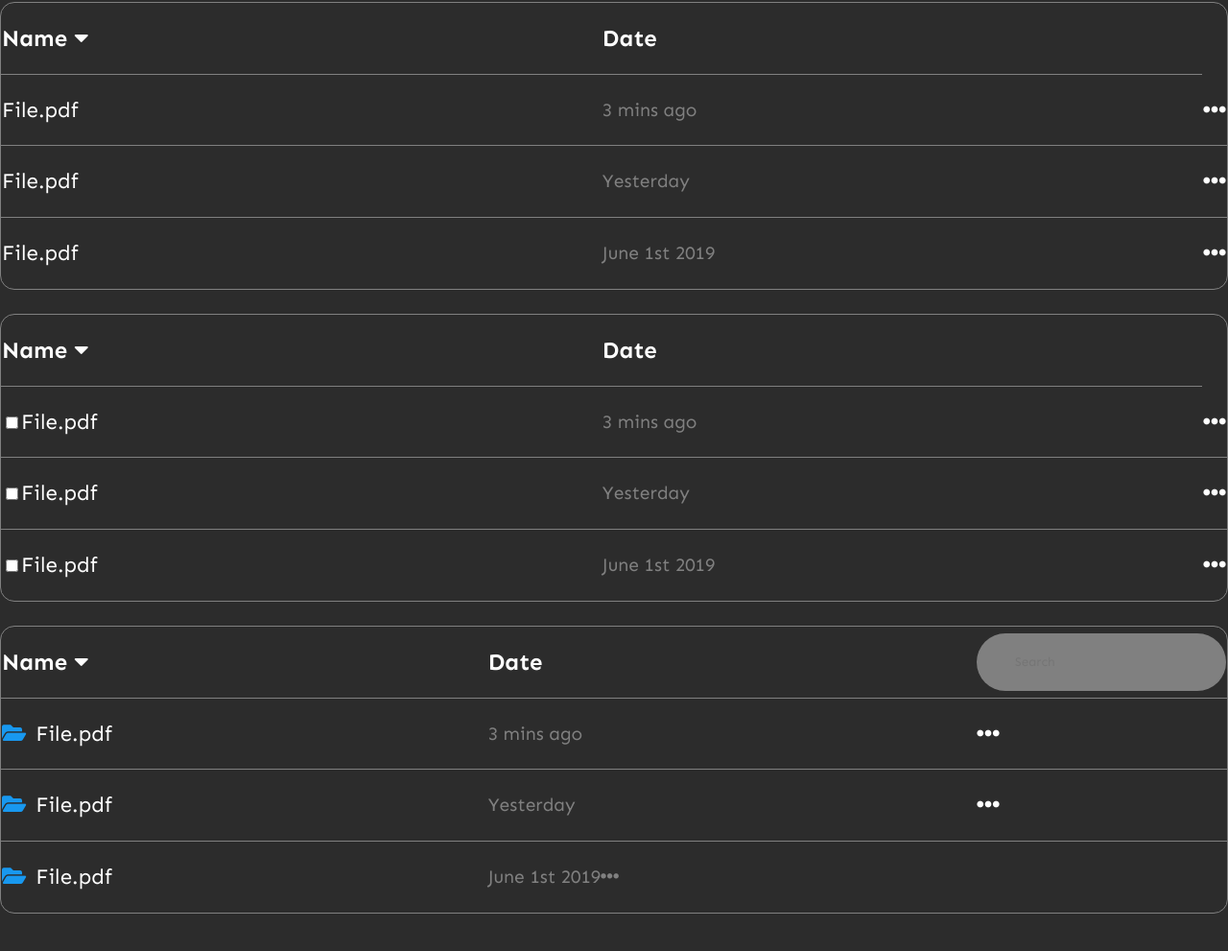
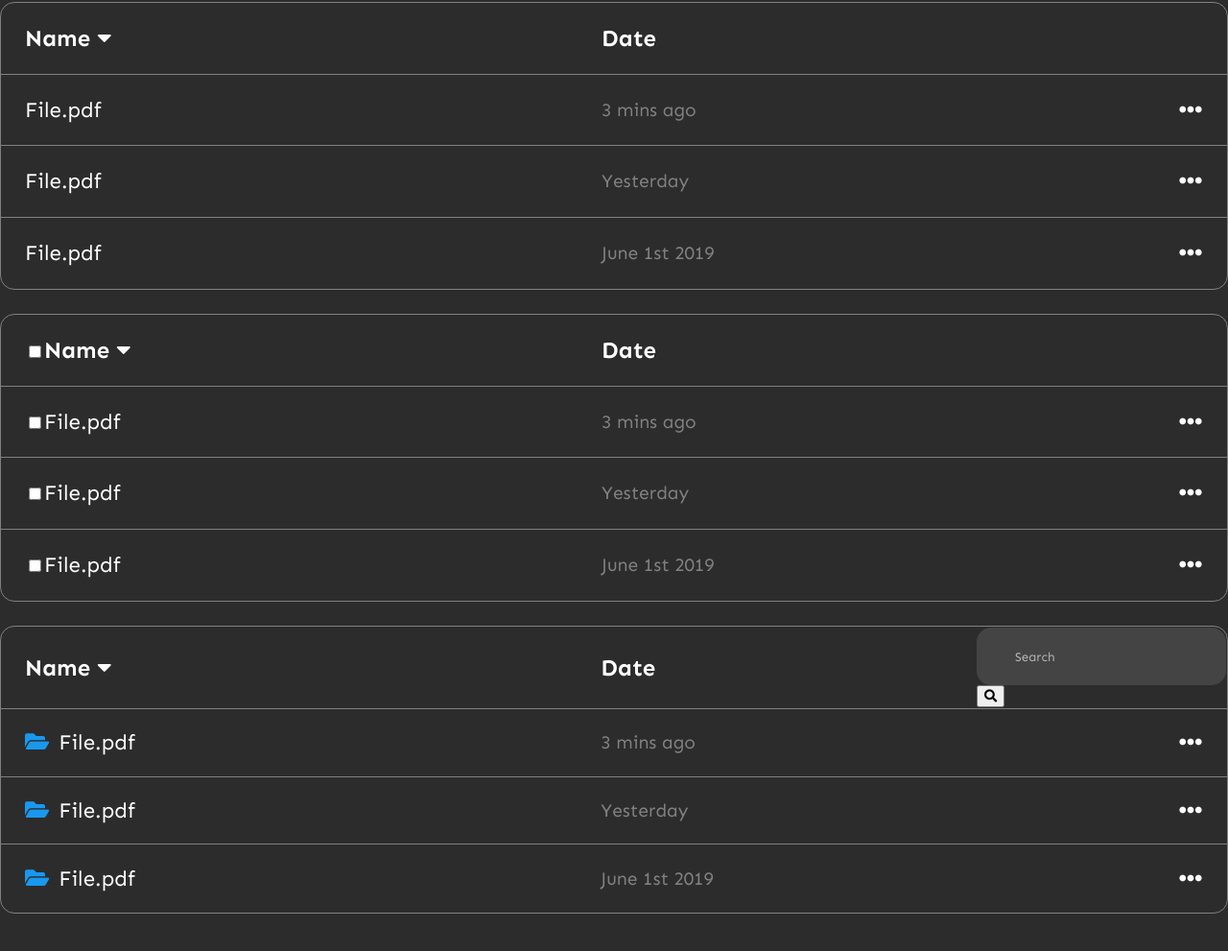
Before and after one commit to BestGak/HomeTask_For_Courses, a plain HTML site: page tableHometask.html in a window 1280 px wide. Shown: the part 123-1114 px from the top of the page at 96% size. Drawn offline with Linux system fonts and the light colour scheme.

Commit message:
UpdateMyHTML

```diff
--- a/scss/style.scss
+++ b/scss/style.scss
@@ -149,6 +149,12 @@ dd {
     border: 0px;
     margin-bottom: 120px;
     cursor: pointer;
+    transition: all .7s;
+    &:hover{
+      border: 1px solid #9c69e2;
+      color: grey;
+      background: none;
+    }
   }
 }
 
@@ -232,6 +238,12 @@ dd {
     line-height: 25.6px;
     color: #212353;
     text-decoration: none;
+    transition: all 1s;
+    &:hover{
+      border:1px solid #212353;
+      color: gray;
+      padding-left: 35px;
+    }
     }
     &:nth-child(1){
       background: url(../images/1img.jpg) center left no-repeat;
@@ -291,6 +303,8 @@ dd {
       display: flex;
       justify-content: space-between;
       padding-top: 53px;
+      max-width: 1050px;
+      margin: 0 auto;
       & ul{
         display: flex;
         align-items: center;
@@ -356,6 +370,10 @@ dd {
 .arrows{
   margin-right: 76px;
   color: #fff;
+  cursor: pointer;
+  & img:first-child{
+    margin-right: 10px ;
+  }
 }
 
 .fa-arrow-left{
@@ -429,6 +447,12 @@ dd {
     color: #fff;
     border: none;
     cursor: pointer;
+    transition: all .7s;
+    &:hover{
+      color: #F063B8;
+      border: 1px solid #212353;
+      background: none;
+    }
     &:nth-child(2){
       box-shadow: 0px 5px 5px 0px #4B5D681A;
       width: 210px;
@@ -438,13 +462,17 @@ dd {
       line-height: 25.6px;
       font-weight: 700;
       background: none;
+      transition: all .7s;
       cursor: pointer;
+      &:hover{
+        color: grey;
+        border: 1px solid #212353;
+      }
     }
   }
 }
 
 .footer {
-  margin-bottom: 100px;
   margin-top: 155px;
   &__container {
     display: flex;
@@ -519,6 +547,8 @@ dd {
   &__end {
     display: flex;
     justify-content: space-between;
+    padding-bottom: 100px;
+    padding-top: 118px;
   }
 
   &__end-copyright {
@@ -562,25 +592,31 @@ dd {
         color: #fff;
         font-size: 1.5em;
         font-weight: 600;
-        // border-bottom: 1px solid grey;
+        padding-left: 25px;
         &-i{
           width: 260px;
           height: 60px;
-          border-radius: 30px;
-          background-color: grey;
+          border-radius: 15px;
+          background:#444444;
           padding-left: 40px;
+
           outline: none;
           color: #fff;
           border: none;
+          &::placeholder{
+            color: #fff;
+            opacity: .6;
+          }
         }
         &-t{
           color: #fff;
           font-size: 1.4em;
+          padding-left: 25px;
         }
         &-s{
           color: grey;
           font-size: 1.2em;
-
+          padding-left: 25px;
         }
         & ul{
           display: flex;
@@ -603,9 +639,34 @@ dd {
 td{
   border-bottom: 1px solid grey;
   width: 50%;
-  border-left: none;
-  border-right: none;
+}
+.fa-ellipsis-h{
+  margin-right: 25px;
+
 }
 .border{
   border: none;
+
 }
+.right{
+  text-align: right;
+}
+tr{
+  border: 1px solid red;
+
+}
+.left{
+  padding-left: 134px;
+}
+form{
+  position: relative;
+}
+// button{
+//   position: absolute;
+//     left: 5%;
+//     top: 35%;
+//     color: #fff;
+//     opacity: .7;
+//     background: none;
+//     border: none;
+// }
--- a/tableHometask.html
+++ b/tableHometask.html
@@ -16,6 +16,7 @@
     <tr class="tableHometask__table-tr">
         <td class="tableHometask__table-tr-td">Name <i class="fas fa-caret-down"></i></td>
         <td class="tableHometask__table-tr-td">Date</td>
+        <td></td>
     </tr>
     <tr class="tableHometask__table-tr">
         <td class="tableHometask__table-tr-td-t">File.pdf</td>
@@ -42,8 +43,9 @@
 <!-- Second Table -->
 <table class="tableHometask__table">
   <tr class="tableHometask__table-tr">
-      <td class="tableHometask__table-tr-td">Name <i class="fas fa-caret-down"></i></td>
+      <td class="tableHometask__table-tr-td"><input type="checkbox">Name <i class="fas fa-caret-down"></i></td>
       <td class="tableHometask__table-tr-td">Date</td>
+      <td></td>
   </tr>
   <tr class="tableHometask__table-tr">
       <td class="tableHometask__table-tr-td-t"><input type="checkbox">File.pdf</td>
@@ -69,29 +71,34 @@
 <!-- Third Table -->
 <table class="tableHometask__table">
   <tr class="tableHometask__table-tr">
+      <td class="tableHometask__table-tr-td">Name <i class="fas fa-caret-down"></i></td>
+      <td class="tableHometask__table-tr-td left">Date</td>
 
-      <td class="tableHometask__table-tr-td">Name <i class="fas fa-caret-down"></i></td>
-      <td class="tableHometask__table-tr-td">Date</td>
-      <td><input class="tableHometask__table-tr-td-i" type="text" placeholder="Search"></td>
-  </tr>
+      <td><form action="">
+        <input class="tableHometask__table-tr-td-i" type="text" placeholder="Search"><button><i class="fas fa-search"></i></button></td>
+
+
+      </form>
+      </tr>
   <tr class="tableHometask__table-tr">
       <td class="tableHometask__table-tr-td-t"><i class="fas fa-folder-open"></i>File.pdf</td>
-      <td class="tableHometask__table-tr-td-s">3 mins ago</td>
-      <td class="tableHometask__table-tr-td">
+      <td class="tableHometask__table-tr-td-s left">3 mins ago</td>
+      <td class="tableHometask__table-tr-td right">
         <i class="fas fa-ellipsis-h"></i>
       </td>
   </tr>
   <tr class="tableHometask__table-tr">
     <td class="tableHometask__table-tr-td-t"><i class="fas fa-folder-open"></i>File.pdf</td>
-    <td class="tableHometask__table-tr-td-s">Yesterday</td>
-    <td class="tableHometask__table-tr-td">
+    <td class="tableHometask__table-tr-td-s left">Yesterday</td>
+    <td class="tableHometask__table-tr-td right">
      <i class="fas fa-ellipsis-h"></i>
     </td>
 </tr>
 <tr class="tableHometask__table-tr">
   <td class="tableHometask__table-tr-td-t border"><i class="fas fa-folder-open"></i>File.pdf</td>
-  <td class="tableHometask__table-tr-td-s border"><span>June 1st 2019</span><i class="fas fa-ellipsis-h"></i></td>
-
+  <td class="tableHometask__table-tr-td-s border left">June 1st 2019</td>
+  <td class="tableHometask__table-tr-td border right">
+    <i class="fas fa-ellipsis-h"></i>
   </td>
 </tr>
 </table>
```
Also changed, not shown: index.html (+13 -11 lines), css/style.min.css, images/arrowLeft.svg (added), images/arrowRight.svg (added).
